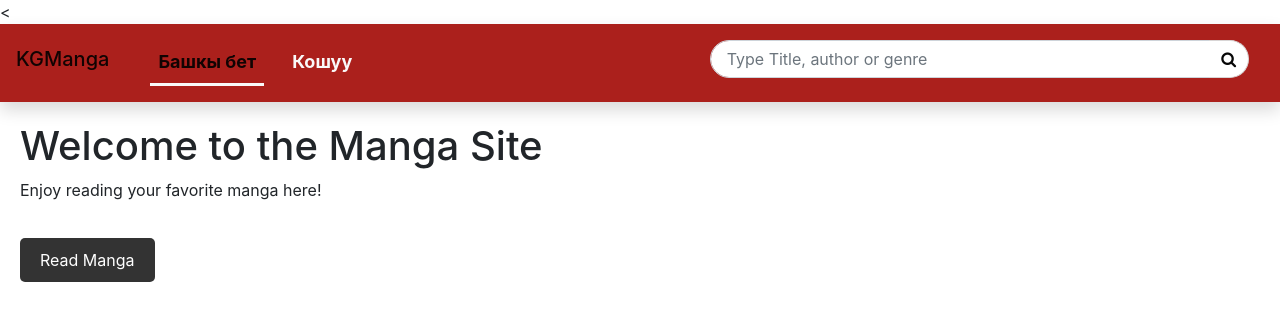
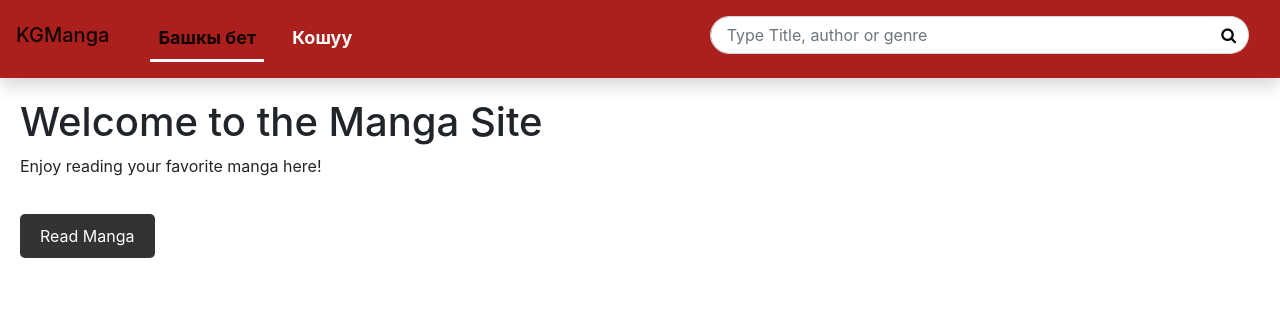
Before and after one commit to kumanjumashev/manga, a plain HTML site: page index.html in a window 1280 px wide. Drawn offline with Linux system fonts and the light colour scheme.

Commit message:
Micro bug in index.html

```diff
--- a/index.html
+++ b/index.html
@@ -14,7 +14,7 @@
     </style>
 </head>
 <body>
-    <<!-- Include the navbar -->
+    <!-- Include the navbar -->
     <div id="navbar"></div>
 
     <div class="content">
```
